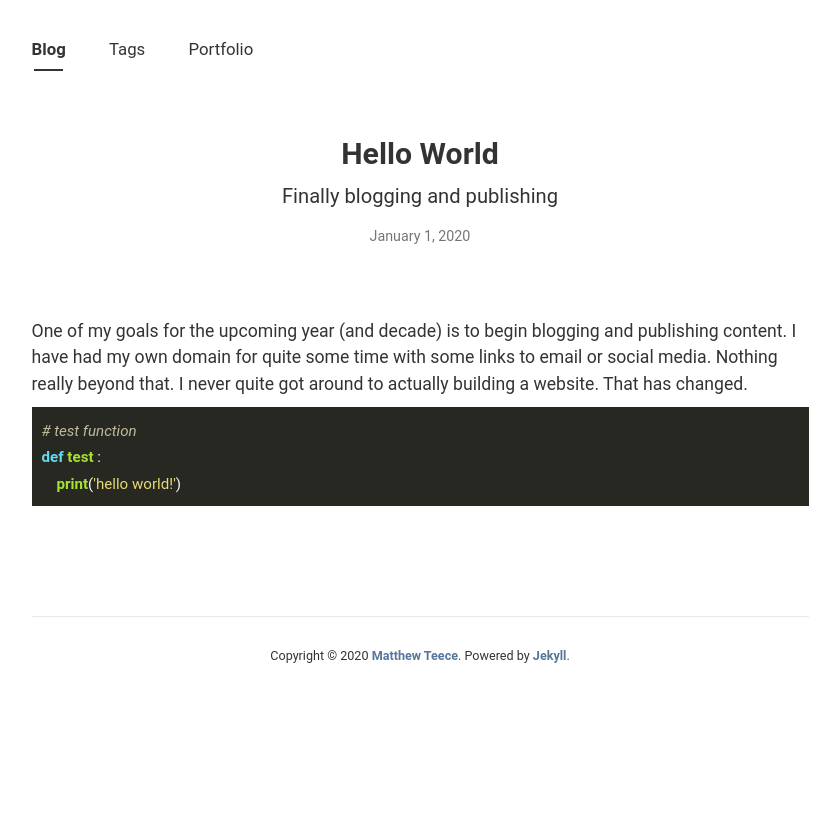
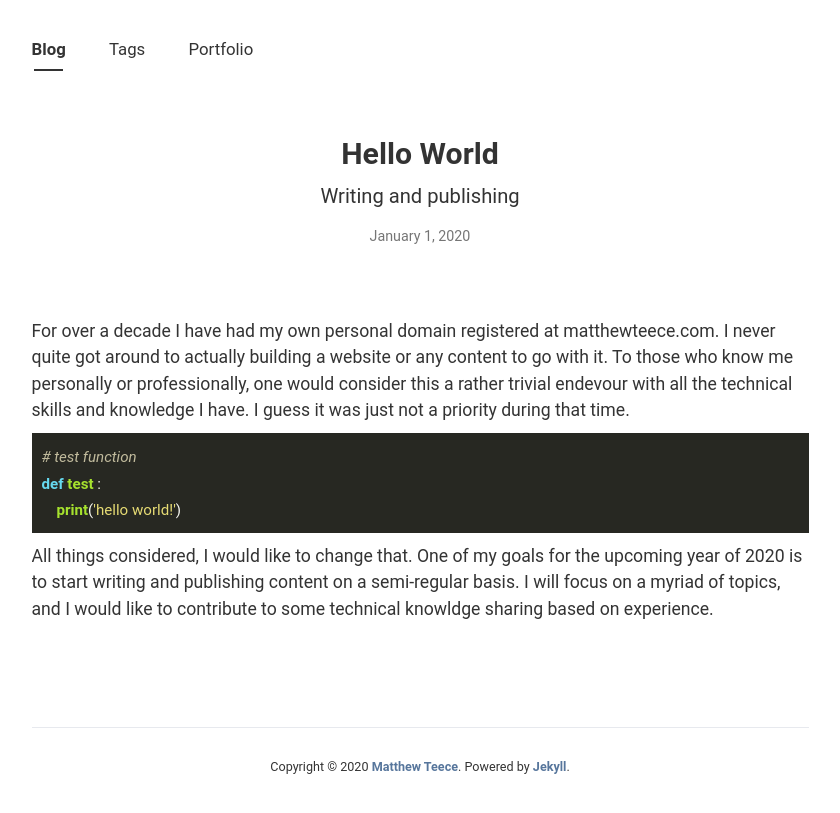
Before and after one commit to mteece/mteece.github.io, a Jekyll site: the page built from _posts/2020-01-01-hello-world.md, in a window 1280 px wide. Shown: the top 813 px of the page, without its empty margins (220-1060 px from the left). Built offline with Jekyll 4.4.1, drawn with Linux system fonts in a browser that asks for light colours; nearby versions of some CDN libraries; some web fonts are replaced.

Commit message:
Gemfile updates (security). Post updates and additions.

```diff
--- a/_posts/2020-01-01-hello-world.md
+++ b/_posts/2020-01-01-hello-world.md
@@ -1,16 +1,18 @@
 ---
 layout: post
 title: Hello World
-subtitle : Finally blogging and publishing
-tags: []
+subtitle : Writing and publishing
+tags: [writing]
 author: Matthew Teece
 comments : False
 ---
 
-One of my goals for the upcoming year (and decade) is to begin blogging and publishing content. I have had my own domain for quite some time with some links to email or social media. Nothing really beyond that. I never quite got around to actually building a website. That has changed.
+For over a decade I have had my own personal domain registered at matthewteece.com. I never quite got around to actually building a website or any content to go with it. To those who know me personally or professionally, one would consider this a rather trivial endevour with all the technical skills and knowledge I have. I guess it was just not a priority during that time.
 
 {% highlight python %}
 # test function
 def test :
     print('hello world!')
 {% endhighlight %}
+
+All things considered, I would like to change that. One of my goals for the upcoming year of 2020 is to start writing and publishing content on a semi-regular basis. I will focus on a myriad of topics, and I would like to contribute to some technical knowldge sharing based on experience.
```
Also changed, not shown: _posts/2020-12-23-best-laid-plans.md (added, +22 -0 lines), Gemfile.lock, README.md.
